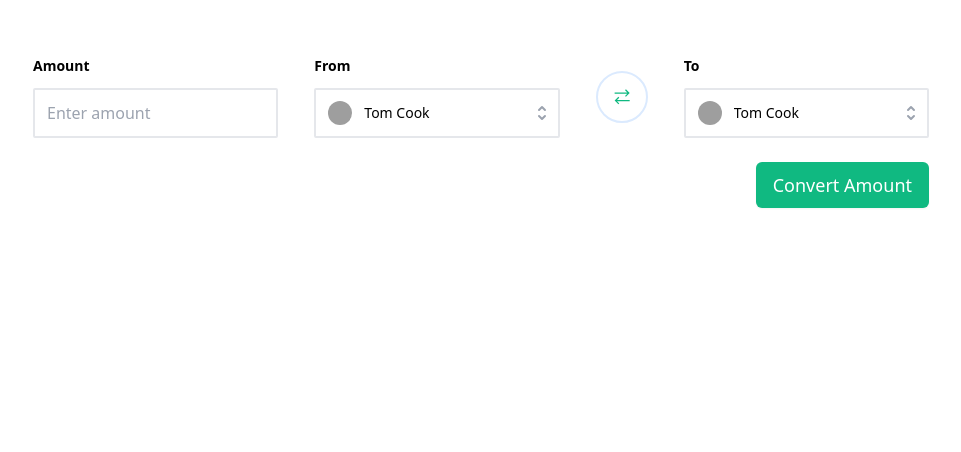
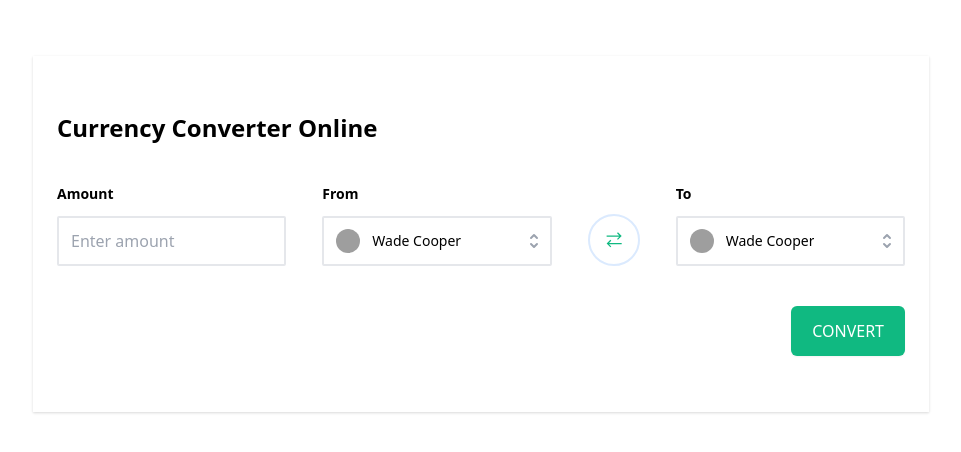
Before and after one commit to isNan909/Currency_Converter, a React (Vite) app: page / in a window 1280 px wide. Shown: the top 452 px of the page, without its empty margins (159-1120 px from the left). Built offline with nearby package versions, Linux system fonts and the light colour scheme; grey boxes are pictures that could not be loaded.

Commit message:
added visual styles

```diff
--- a/index.html
+++ b/index.html
@@ -6,7 +6,7 @@
     <meta name="viewport" content="width=device-width, initial-scale=1.0" />
     <title>Currency Converter App</title>
   </head>
-  <body>
+  <body class="bg-gray-100">
     <div id="root"></div>
     <script type="module" src="/src/main.jsx"></script>
   </body>
--- a/src/App.jsx
+++ b/src/App.jsx
@@ -6,7 +6,7 @@ import Converter from './components/converter';
 function App() {
   return (
     <div>
-      <div className="max-w-4xl  m-auto">
+      <div className="max-w-4xl  m-auto pb-6 mt-14">
         <Converter />
       </div>
     </div>
--- a/src/components/converter.jsx
+++ b/src/components/converter.jsx
@@ -70,8 +70,9 @@ function classNames(...classes) {
 }
 
 function Converterapp() {
-  const [selectedOne, setSelectedOne] = useState(people[3]);
-  const [selectedTwo, setSelectedTwo] = useState(people[3]);
+  const [selectedOne, setSelectedOne] = useState(people[0]);
+  const [selectedTwo, setSelectedTwo] = useState(people[0]);
+  const [amount, setAmount] = useState('');
 
   const onSubmit = (e) => {
     console.log(e);
@@ -88,18 +89,22 @@ function Converterapp() {
 
   return (
     <div>
-      <section className="mt-2"></section>
-      <section className="mt-14">
+      <section className="pt-14 bg-white px-6 pb-14 shadow">
+        <h1 className="text-black text-2xl mb-10 font-semibold">
+          Currency Converter Online
+        </h1>
         <form onSubmit={onSubmit}>
-          <div className="flex flex-row mb-6 gap-9 items-center">
+          <div className="flex flex-row mb-6 gap-9 items-end">
             <div className="flex-1">
               <label className="font-bold text-sm mb-3 block" htmlFor="text">
                 Amount
               </label>
               <input
                 type="text"
-                value=""
-                className="w-full border-2 rounded-sm min-h-50 pl-3 pr-10 py-2"
+                className="focus:outline-none focus:ring-1 focus:ring-green-500 focus:border-green-500 w-full border-2 rounded-sm min-h-50 pl-3 pr-10 py-2"
+                value={amount}
+                size="lg"
+                onChange={(e) => setAmount(e.target.value)}
                 placeholder="Enter amount"
               />
             </div>
@@ -314,11 +319,11 @@ function Converterapp() {
               </Listbox>
             </div>
           </div>
-          <div className="flex justify-between mt-6">
+          <div className="flex justify-between mt-10">
             <div></div>
             <div>
-              <button className="inline-flex justify-center py-2 px-4 border border-transparent shadow-sm text-lg font-medium rounded-md text-white bg-green-500 hover:bg-green-600">
-                Convert Amount
+              <button className="uppercase inline-flex justify-center py-3 px-5 border border-transparent shadow-sm text-md font-medium rounded-md text-white bg-green-500 hover:bg-green-600">
+                Convert
               </button>
             </div>
           </div>
```
